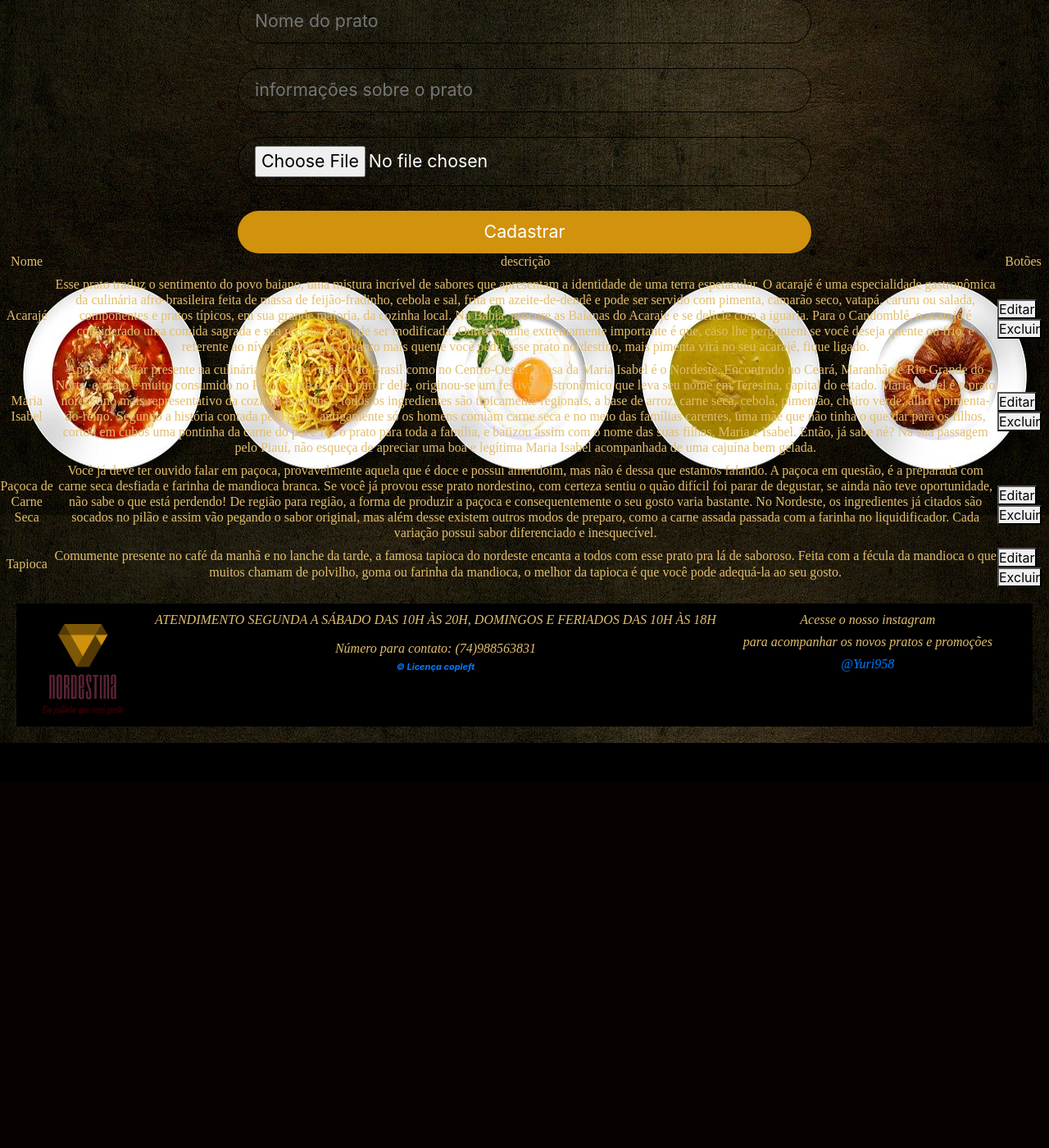
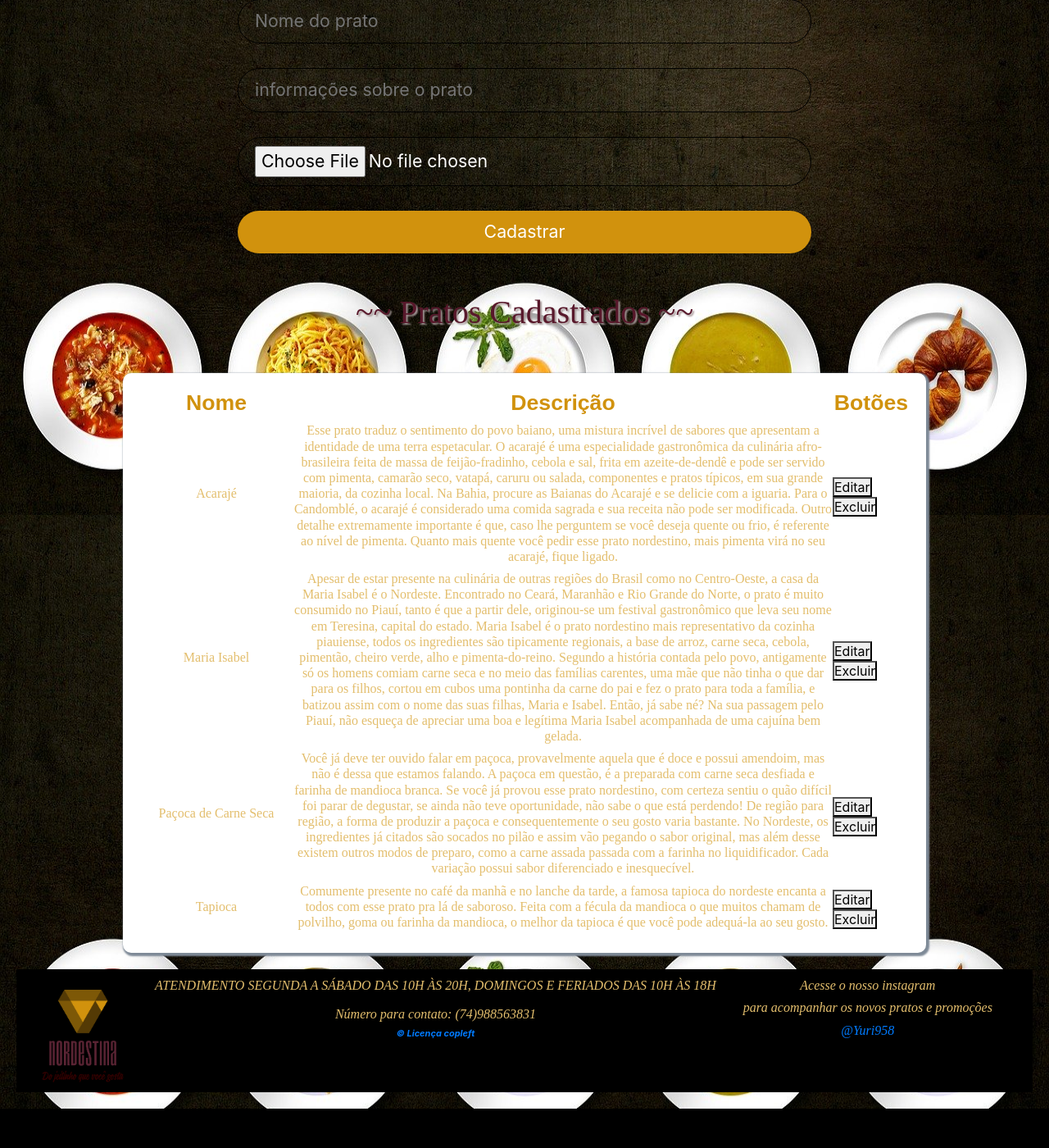
Before and after one commit to icarosolon/projetoyuri, a PHP site: page /especialdodia.php in a window 1280 px wide. Shown: the part 172-1572 px from the top of the page at 82% size. Before the commit the page ends 1126 px from the top, so only its background shows below. Run offline with PHP 8.4, Linux system fonts and the light colour scheme; a user stored in the database is signed in; data comes from the database, SQL or seed files in the repository; some libraries are stand-ins or nearby versions.

Commit message:
ajustes de tabela

```diff
--- a/CSS/style.css
+++ b/CSS/style.css
@@ -124,7 +124,15 @@ img.displayed {
   background-color: rgba(255, 255, 255, 0.01);
   color: white;
 }
-
+.fundo-branco {
+  margin-left: 150px;
+  margin-right: 150px;
+  margin-top: 50px;
+  background-color: white;
+  padding: 20px;
+  border-radius: 10px;
+  box-shadow: 2px 2px 2px 2px #7e8a97;
+}
 .input-prato {
   display: block;
   --height: 55px;
--- a/especialdodia.php
+++ b/especialdodia.php
@@ -41,24 +41,27 @@ $pratos = mysqli_query($con, $sql);
 
         </form>
 
+        <br><br>
+        <h1>~~ Pratos Cadastrados ~~</h1>
 
         <div class="fundo-branco">
             <table>
                 <tr>
-                    <th>
-                        <h3>
-                            Nome
+                    <th style="width: 20%;">
+                        <h2>
+                            <strong>Nome</strong>
+                        </h2>
                     </th>
                     </h3>
-                    <th>
-                        <h3>
-                            descrição
-                        </h3>
+                    <th style="width: 70%;">
+                        <h2>
+                            <strong>Descrição</strong>
+                        </h2>
                     </th>
-                    <th>
-                        <h3>
-                            Botões
-                        </h3>
+                    <th style="width: 10%;">
+                        <h2>
+                            <strong>Botões</strong>
+                        </h2>
                     </th>
                 </tr>
                 <?php
```
